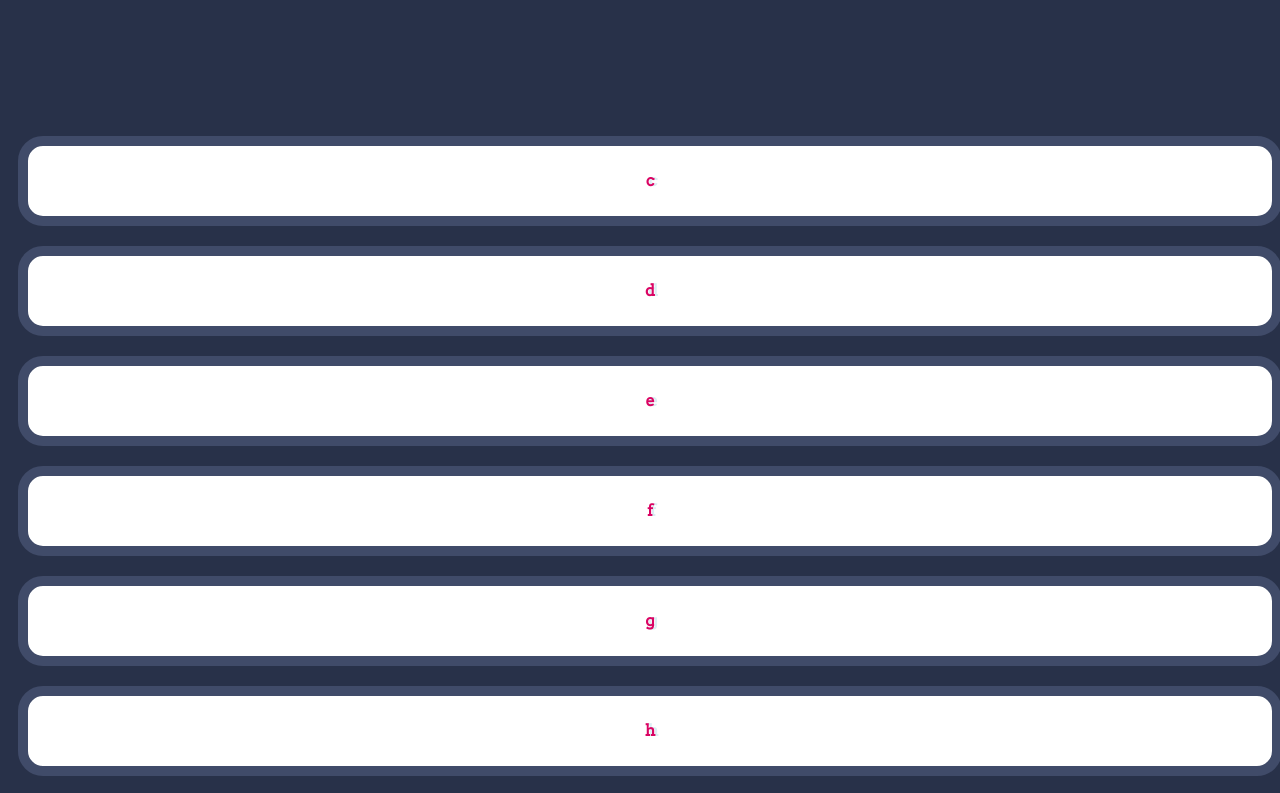
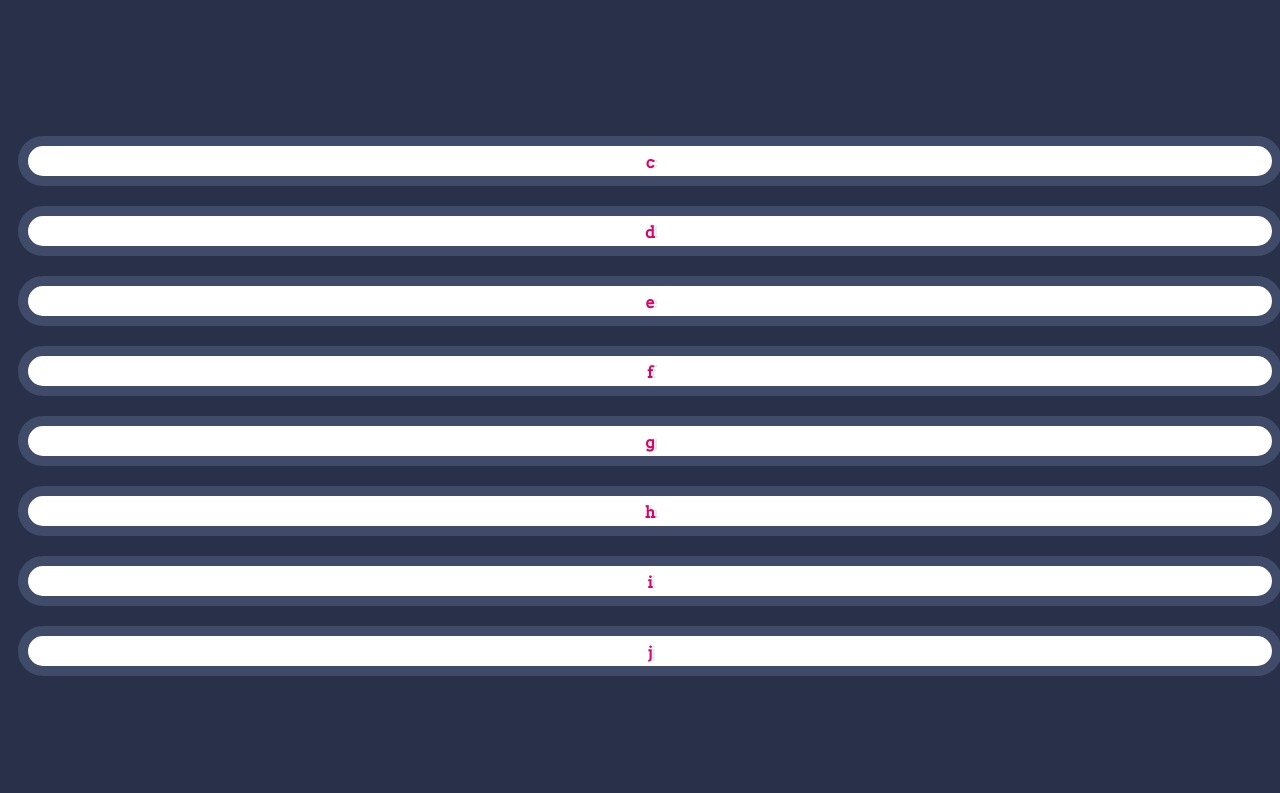
Before and after one commit to Samuel-Raja/piano, a plain HTML site: page index.html in a window 1280 px wide. Shown: the top 793 px of the page. Drawn offline with Linux system fonts and the light colour scheme.

Commit message:
height 50px

```diff
--- a/styles.css
+++ b/styles.css
@@ -48,7 +48,7 @@ footer {
   border-radius: 25px;
   /* display: inline-block; */
   width: 100%;
-  height: 90px;
+  height: 50px;
   text-align: center;
   margin: 10px;
   background-color: white;
```
